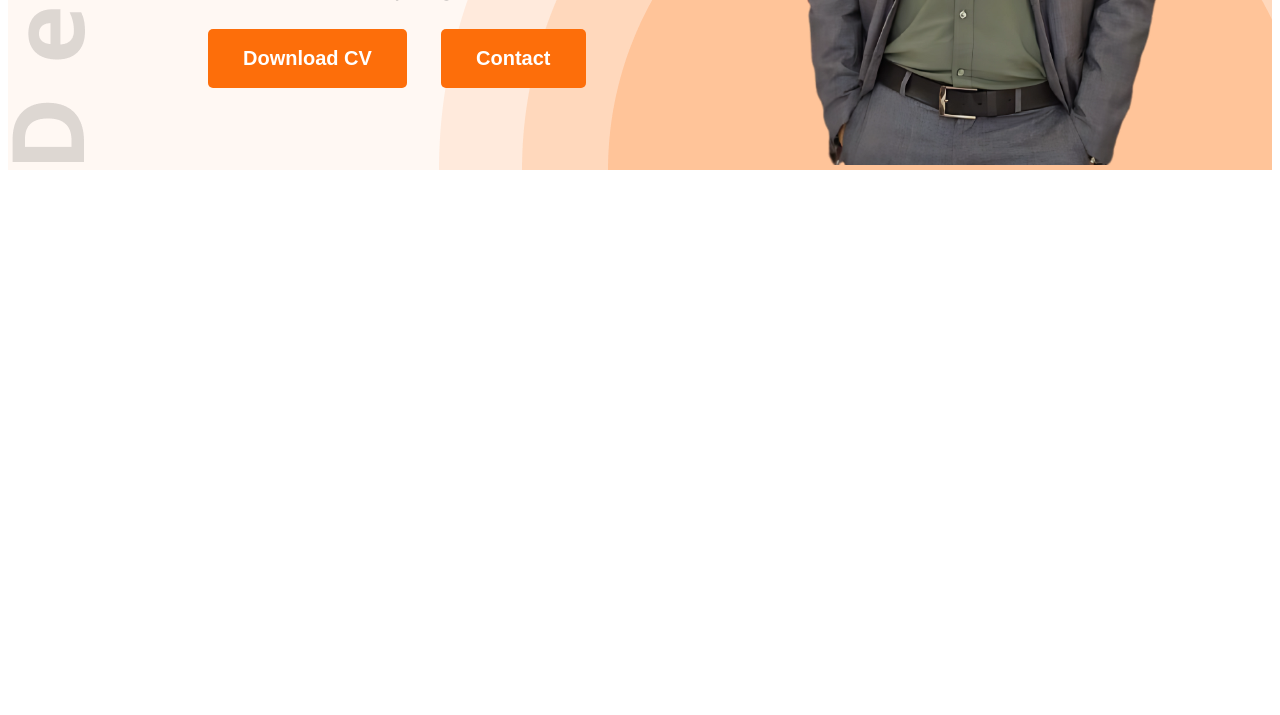
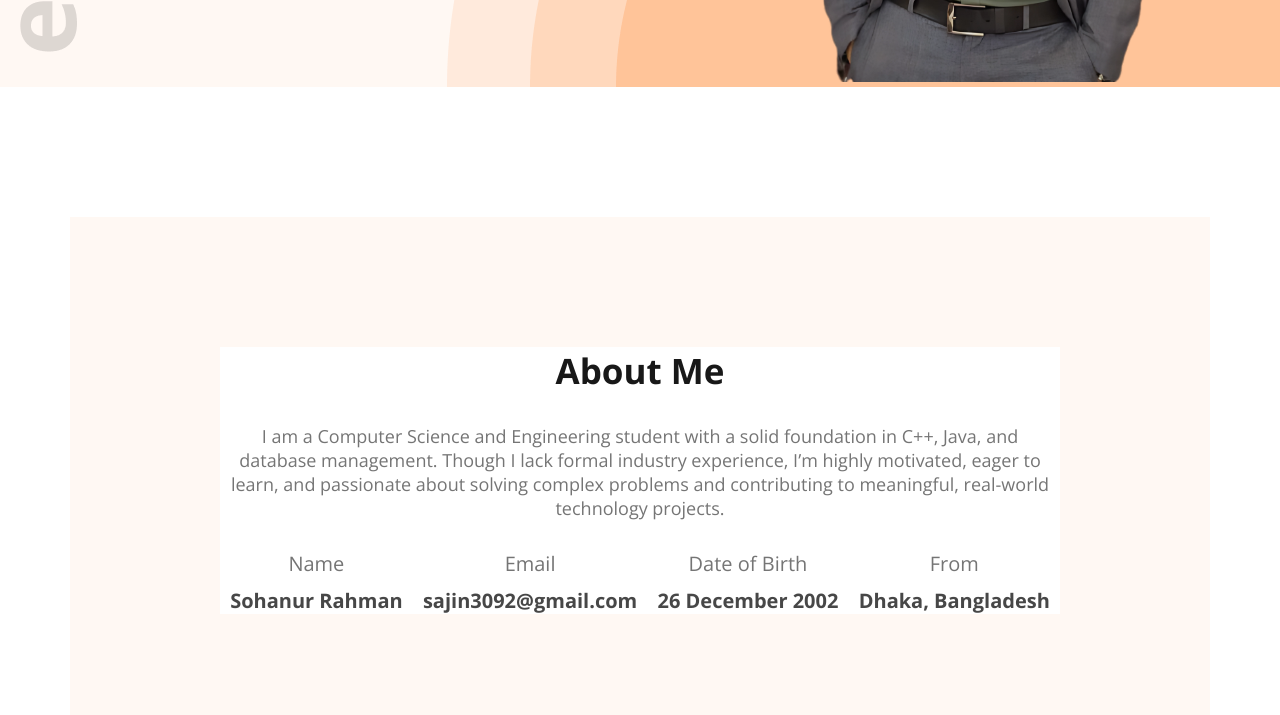
Before and after one commit to sohan0019/Protfolio-Website, a plain HTML site: page index.html in a window 1280 px wide. Shown: the part 609-1324 px from the top of the page. Before the commit the page ends 800 px from the top, so only its background shows below. Drawn offline with nearby package versions, Linux system fonts and the light colour scheme.

Commit message:
about section done

```diff
--- a/index.html
+++ b/index.html
@@ -11,9 +11,9 @@
 </head>
 <body class="open-sans-text">
 
-  <header class="header">
+  <header class="header bg-color">
     <nav>
-      <h2 class="pri-color">So<span class="third-color">h</span>an</h2>
+      <h2 class="pri-color">So<span class="btn-color">h</span>an</h2>
       <ul>
         <li><a class="sec-color" href="">Portfolio</a></li>
         <li><a class="sec-color" href="">Blog</a></li>
@@ -26,7 +26,7 @@
       <div class="banner-content">
         <h3 class="sec-color">Hi, I am</h3>
         <h2 class="pri-color">Sohanur Rahman</h2>
-        <p class="txt-desc ">Learning Full-stack Developer. Bachelor of Science in Computer Science and Engineering, from American International University Bangladesh.</p>
+        <p class="txt-desc">Learning Full-stack Developer. Bachelor of Science in Computer Science and Engineering, from American International University Bangladesh.</p>
         <button class="pri-btn">Download CV</button>
         <button class="pri-btn">Contact</button>
       </div>
@@ -34,8 +34,38 @@
         <img src="images/Sohan2.png" alt="">
       </div>
     </div>
+  </header>
 
-  </header>
+  <main>
+
+    <div class="about-container bg-color">
+    <div class="about ">
+      <h3 class="title">About Me</h3>
+      <p class="txt-desc">I am a Computer Science and Engineering student with a solid foundation in C++, Java, and database management. Though I lack formal industry experience, I’m highly motivated, eager to learn, and passionate about solving complex problems and contributing to meaningful, real-world technology projects.</p>
+    </div>
+
+    <div class="about-section">
+      <div class="about-item">
+        <h4 class="item-title">Name</h4>
+        <h3 class="item-desc">Sohanur Rahman</h3>
+      </div>
+      <div class="about-item">
+        <h4 class="item-title">Email</h4>
+        <h3 class="item-desc">sajin3092@gmail.com</h3>
+      </div>
+      <div class="about-item">
+        <h4 class="item-title">Date of Birth</h4>
+        <h3 class="item-desc">26 December 2002</h3>
+      </div>
+      <div class="about-item">
+        <h4 class="item-title">From</h4>
+        <h3 class="item-desc">Dhaka, Bangladesh</h3>
+      </div>
+    </div>
+    </div>
+
+  </main>
+
 
 </body>
 </html>
--- a/style.css
+++ b/style.css
@@ -10,6 +10,24 @@
   font-weight: 400;
   color: #757575;
 }
+.title{
+  font-size: 35px;
+  font-weight: bold;
+  color: #181818;
+}
+.item-title{
+  font-size: 20px;
+  font-weight: normal;
+  color: #757575;
+  margin-bottom: 10px;
+  margin-top: 0;
+}
+.item-desc{
+  font-size: 20px;
+  font-weight: bold;
+  color: #474747;
+  margin: 0;
+}
 
 .pri-color{
   color: #181818;
@@ -18,7 +36,13 @@
   color: #474747;
 }
 .third-color{
+  color: #757575;
+}
+.btn-color{
   color: #FD6E0A;
+}
+.bg-color{
+  background-color: #FFF8F3;
 }
 .pri-btn{
   padding: 18px 35px;
@@ -31,11 +55,15 @@
 }
 
 
+
+*{
+  margin: 0;
+  padding: 0;
+}
 .header{
   background-image: url(images/developer.png), url(images/header_bg.png);
   background-repeat: no-repeat;
   background-position: top left, bottom right;
-  background-color: #FFF8F3;
 }
 nav{
   display: flex;
@@ -97,3 +125,30 @@ nav li a{
   margin-bottom: 0;
   padding-bottom: 0;
 }
+
+main{
+  width: 1140px;
+  margin: 130px auto;
+}
+.about-container{
+  padding: 130px 150px;
+}
+.about h3{
+  background-color: white;
+  text-align: center;
+  padding-bottom: 30px;
+  margin-bottom: 0;
+}
+.about p{
+  text-align: center;
+  padding: 0px 5px 30px 5px;
+  margin-top: 0;
+  margin-bottom: 0;
+  background-color: white;
+}
+.about-section{
+  display: flex;
+  justify-content: space-around;
+  text-align: center;
+  background-color: white;
+}
```
